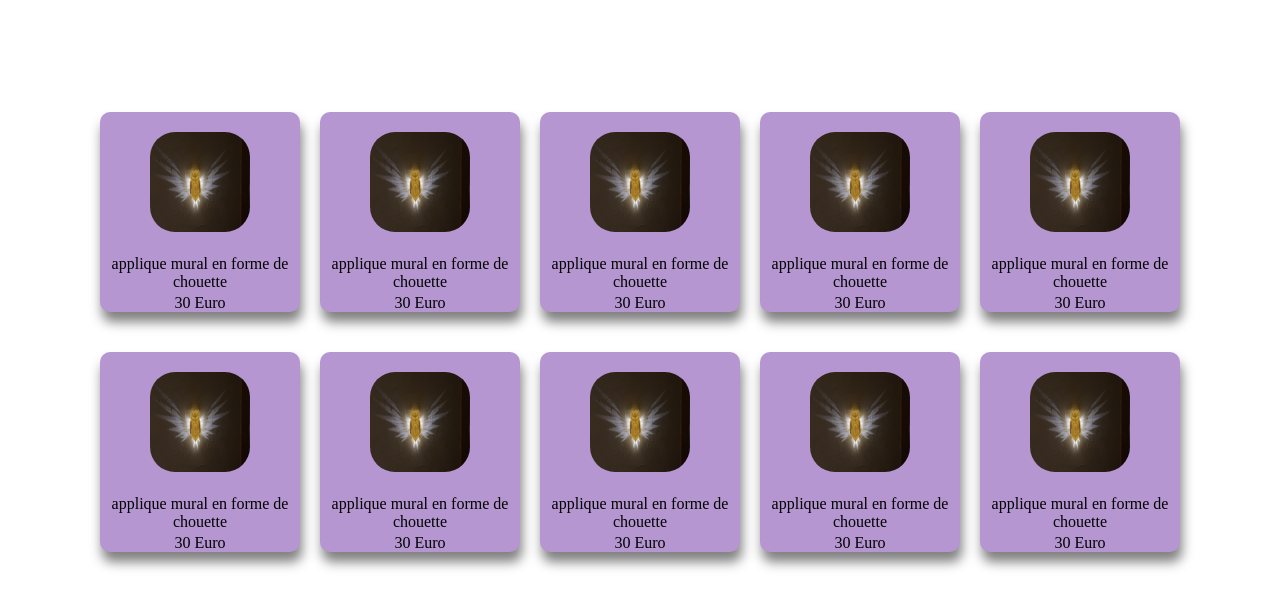
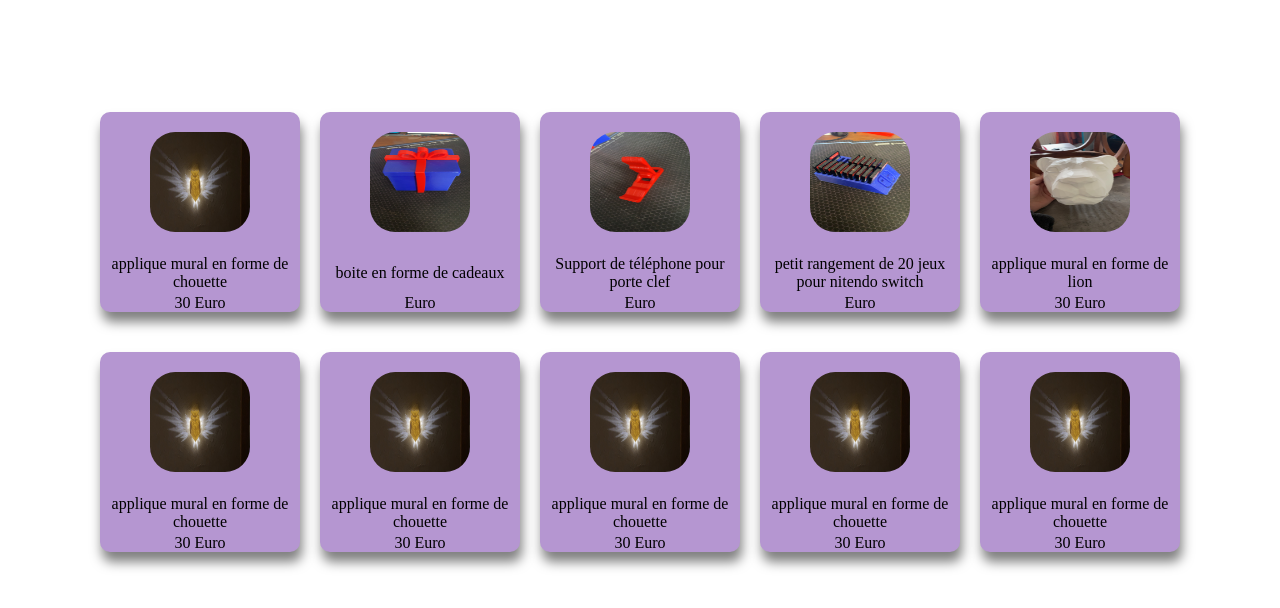
Before and after one commit to deathgame360/3Dcreation, a plain HTML site: page boutique.html in a window 1280 px wide. Shown: the part 108-716 px from the top of the page. Drawn offline with Linux system fonts and the light colour scheme.

Commit message:
modif
produit modifié et essaye de redimensionner les images

```diff
--- a/boutique.html
+++ b/boutique.html
@@ -34,7 +34,7 @@
         <ul class="liste-produit">
             <li class="prod1">
                 <div class="boite-produit">
-                    <img src="../3Dcreation/img/IMG_8071.JPG" alt="" class="prod-1">
+                    <img src="../3Dcreation/img/IMG_8071.JPG" alt="" class="prod-1 redimenssionner">
                     <p class="description">
                         applique mural en forme de chouette
                     </p>
@@ -42,39 +42,39 @@
             </li>
                     <li class="prod2">
                     <div class="boite-produit">
-                        <img src="../3Dcreation/img/IMG_8071.JPG" alt="" class="prod-1">
+                        <img src="../3Dcreation/img/IMG_5279.JPG" alt="" class="prod-1 redimenssionner">
                         <p class="description">
-                            applique mural en forme de chouette
+                            boite en forme de cadeaux
                         </p>
-                        <p class="prix"> 30 Euro</p>
+                        <p class="prix"> Euro</p>
                 </li>
             <li class="prod3">
                 <div class="boite-produit">
-                    <img src="../3Dcreation/img/IMG_8071.JPG" alt="" class="prod-1">
+                    <img src="../3Dcreation/img/IMG_5280.JPG" alt="" class="prod-1 redimenssionner">
                     <p class="description">
-                        applique mural en forme de chouette
+                        Support de téléphone pour porte clef
                     </p>
-                    <p class="prix"> 30 Euro</p>
+                    <p class="prix"> Euro</p>
             </li>
             <li class="prod4">
                 <div class="boite-produit">
-                    <img src="../3Dcreation/img/IMG_8071.JPG" alt="" class="prod-1">
+                    <img src="../3Dcreation/img/IMG_5281.JPG" alt="" class="prod-1 redimenssionner">
                     <p class="description">
-                        applique mural en forme de chouette
+                        petit rangement de 20 jeux pour nitendo switch
                     </p>
-                    <p class="prix"> 30 Euro</p>
+                    <p class="prix"> Euro</p>
             </li>
             <li class="prod5">
                 <div class="boite-produit">
-                    <img src="../3Dcreation/img/IMG_8071.JPG" alt="" class="prod-1">
+                    <img src="../3Dcreation/img/IMG_8087.JPG" alt="" class="prod-1 redimenssionner">
                     <p class="description">
-                        applique mural en forme de chouette
+                        applique mural en forme de lion
                     </p>
                     <p class="prix"> 30 Euro</p>
             </li>
             <li class="prod6">
                 <div class="boite-produit">
-                    <img src="../3Dcreation/img/IMG_8071.JPG" alt="" class="prod-1">
+                    <img src="../3Dcreation/img/IMG_8071.JPG" alt="" class="prod-1 redimenssionner">
                     <p class="description">
                         applique mural en forme de chouette
                     </p>
@@ -82,7 +82,7 @@
             </li>
             <li class="prod7">
                 <div class="boite-produit">
-                    <img src="../3Dcreation/img/IMG_8071.JPG" alt="" class="prod-1">
+                    <img src="../3Dcreation/img/IMG_8071.JPG" alt="" class="prod-1 redimenssionner">
                     <p class="description">
                         applique mural en forme de chouette
                     </p>
@@ -90,7 +90,7 @@
             </li>
             <li class="prod8">
                 <div class="boite-produit">
-                    <img src="../3Dcreation/img/IMG_8071.JPG" alt="" class="prod-1">
+                    <img src="../3Dcreation/img/IMG_8071.JPG" alt="" class="prod-1 redimenssionner">
                     <p class="description">
                         applique mural en forme de chouette
                     </p>
@@ -98,7 +98,7 @@
             </li>
             <li class="prod9">
                 <div class="boite-produit">
-                    <img src="../3Dcreation/img/IMG_8071.JPG" alt="" class="prod-1">
+                    <img src="../3Dcreation/img/IMG_8071.JPG" alt="" class="prod-1 redimenssionner">
                     <p class="description">
                         applique mural en forme de chouette
                     </p>
@@ -106,7 +106,7 @@
             </li>
             <li class="prod10">
                 <div class="boite-produit">
-                    <img src="../3Dcreation/img/IMG_8071.JPG" alt="" class="prod-1">
+                    <img src="../3Dcreation/img/IMG_8071.JPG" alt="" class="prod-1 redimenssionner">
                     <p class="description">
                         applique mural en forme de chouette
                     </p>
--- a/css/boutique.css
+++ b/css/boutique.css
@@ -170,6 +170,11 @@ header {
     float: left;
 }
 
+.redimmenssionner{
+    max-width: 100%;
+    max-height: 100%;
+}
+
 .boite-produit .prod-1 {
     width: 50%;
     height: 50%;
```
Also changed, not shown: img/compréssé/IMG_6955.jpg (added), img/compréssé/IMG_8087.jpg (added), 4 other files.
